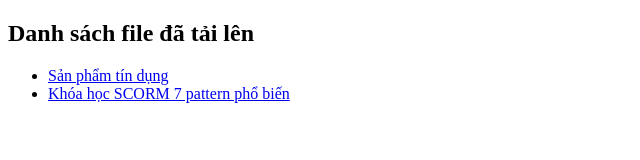
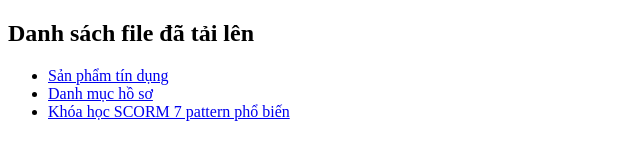
Before and after one commit to tienthanh1235/anhnddesign.github.io-, a plain HTML site: page index.html in a window 1280 px wide. Shown: the whole page, without its empty margins (0-640 px from the left). Drawn offline with Linux system fonts and the light colour scheme.

Commit message:
Update index.html

```diff
--- a/index.html
+++ b/index.html
@@ -9,6 +9,7 @@
     <h2>Danh sách file đã tải lên</h2>
     <ul>
         <li><a href="2.San_pham_tin_dung.pdf">Sản phẩm tín dụng</a></li>
+        <li><a href="6.Danh_muc.pdf">Danh mục hồ sơ</a></li>
         <li><a href="Scorm/index.html" target="_blank">Khóa học SCORM 7 pattern phổ biến</a></li>
     </ul>
 </body>
```
